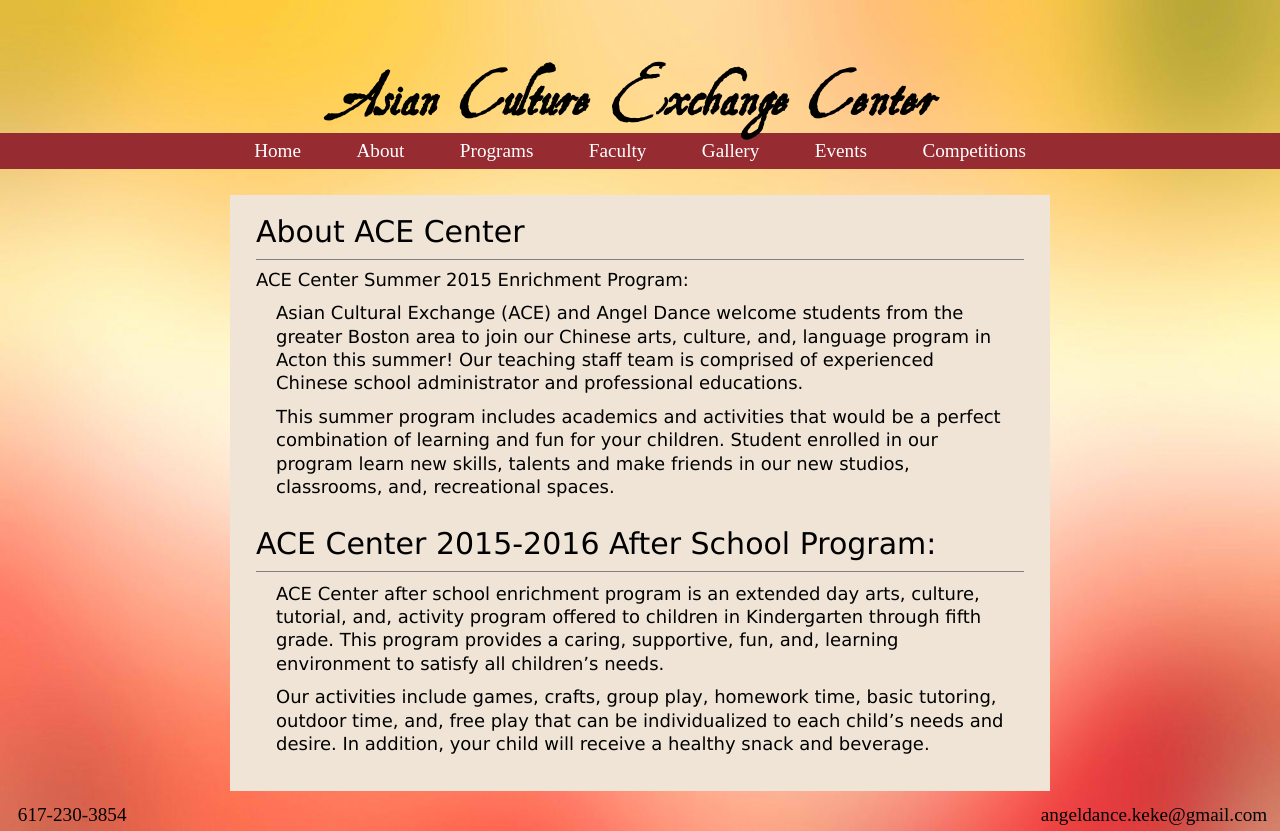
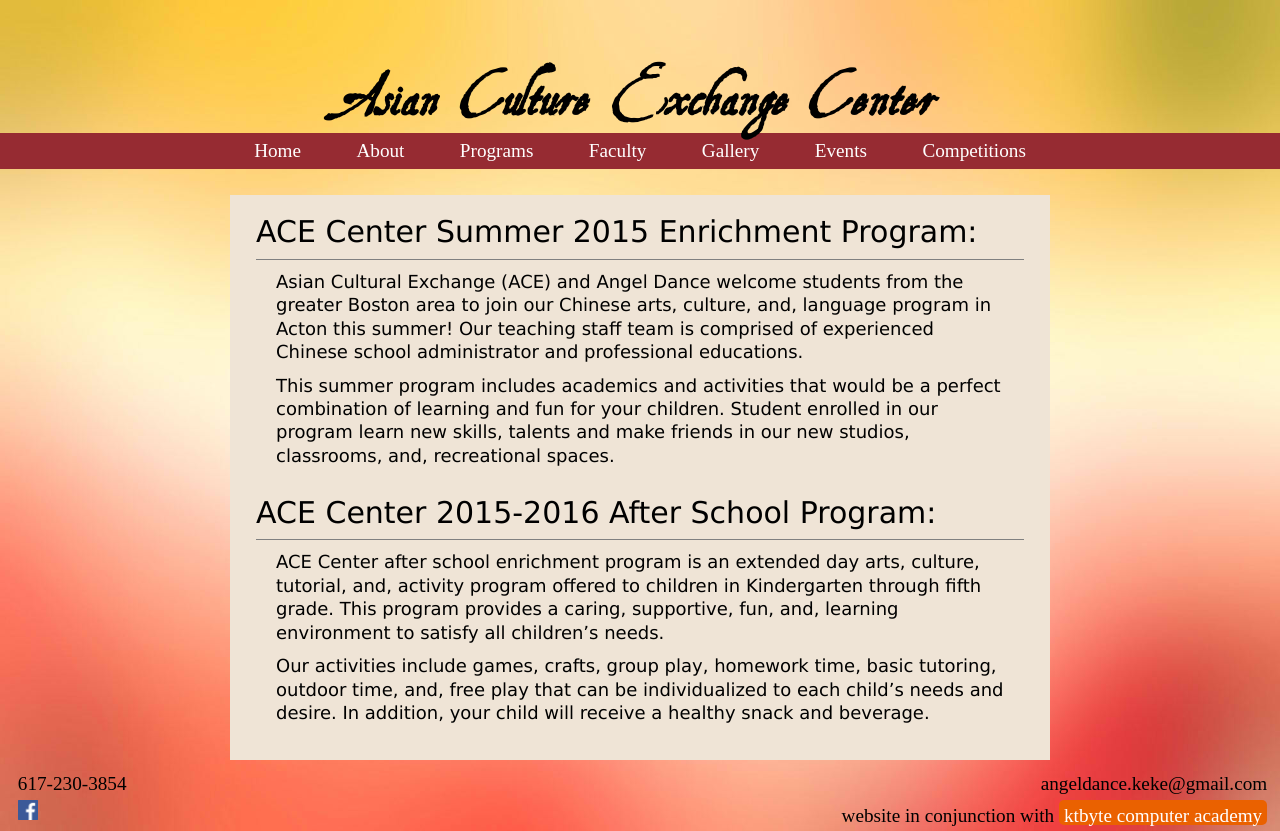
Before and after one commit to betsy/ACE-Center, a PHP site: page /about.html in a window 1280 px wide. Shown: the top 831 px of the page. Run offline with PHP 8.4, Linux system fonts and the light colour scheme.

Commit message:
minor content edit

```diff
--- a/_pagecontent.scss
+++ b/_pagecontent.scss
@@ -2,7 +2,6 @@
 	@extend #content;
 	p{
 	  margin: 10px 20px;
-	  color: #fff;
 	}
 	#title{
 		border-bottom:1px solid $gray;
--- a/about.html
+++ b/about.html
@@ -30,10 +30,7 @@
 
 	<!-- CONTENT -->
 	<div id='page_content' class='centered'>
-		<div id='title'>
-			About ACE Center
-		</div>
-		<div class="title">ACE Center Summer 2015 Enrichment Program:</div>
+		<div id="title">ACE Center Summer 2015 Enrichment Program:</div>
 		<p>Asian Cultural Exchange (ACE) and Angel Dance welcome students from the greater Boston area to join our Chinese arts, culture, and, language program in Acton this summer! Our teaching staff team is comprised of experienced Chinese school administrator and professional educations.</p>
 		<p>This summer program includes academics and activities that would be a perfect combination of learning and fun for your children. Student enrolled in our program learn new skills, talents and make friends in our new studios, classrooms, and, recreational spaces.<br><br></p>
 		<div id="title">ACE Center 2015-2016 After School Program:</div>
```
